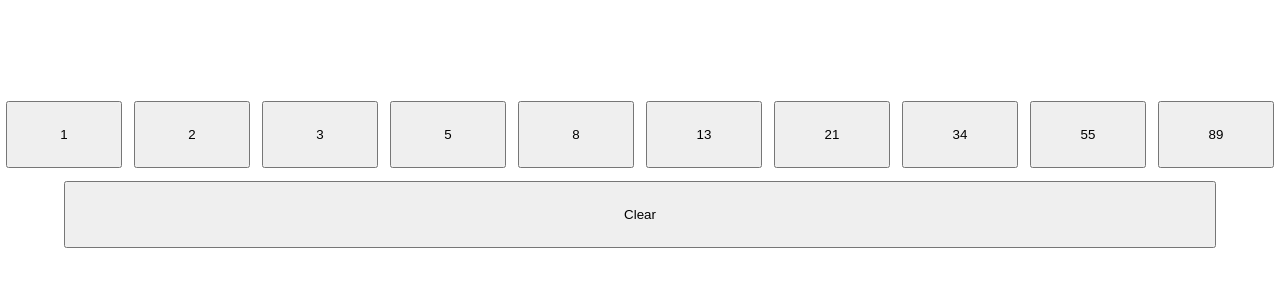
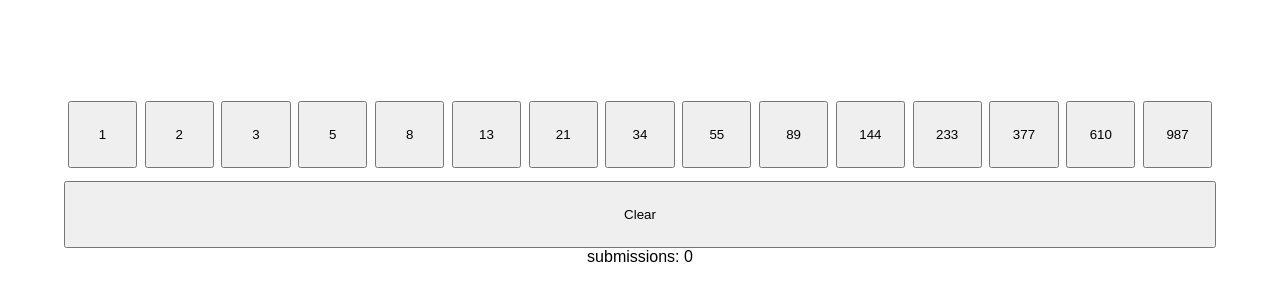
Before and after one commit to erezny/team_point_estimator, a React (Create React App) app in the folder client/: page / in a window 1280 px wide. Shown: the part 312-612 px from the top of the page. Built offline with nearby package versions, Linux system fonts and the light colour scheme; no server answers.

Commit message:
show number of submissions

```diff
--- a/client/src/App.js
+++ b/client/src/App.js
@@ -63,6 +63,7 @@ export default class App extends Component {
           handleChoice={this.handlePointChoice}
           selfHasEstimated={this.state.selfHasEstimated} />
         <button onClick={this.handleClickClear}>Clear</button>
+        <div>submissions: {Object.keys(this.state.pointEstimates).length}</div>
       </div>
     );
   }
@@ -131,4 +132,4 @@ function fibbinacciSeries(numElements) {
   }
   return series
 }
-const FIBBINACCI_SERIES = fibbinacciSeries(10);
+const FIBBINACCI_SERIES = fibbinacciSeries(15);
```
